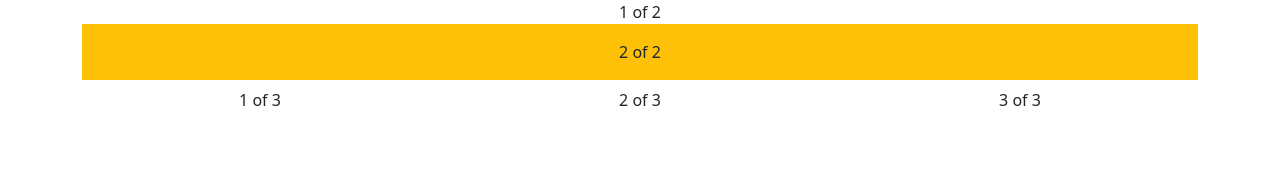
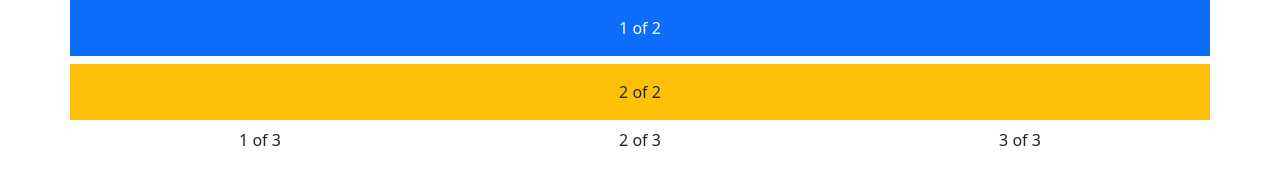
Before and after one commit to titanlee0175-lgtm/i404, a plain HTML site: page page3.html in a window 1280 px wide. Drawn offline with nearby package versions, Linux system fonts and the light colour scheme.

Commit message:
Update page3.html

```diff
--- a/page3.html
+++ b/page3.html
@@ -15,8 +15,8 @@
 
   <body>
   <div class="container text-center">
-  <div class=""p-3 mb-2 bg-primary text-white">
-    <div class="col">
+  <div class="row">
+    <div class="p-3 mb-2 bg-primary text-white">
       1 of 2
     </div>
     <div class="p-3 mb-2 bg-warning text-dark">
```
